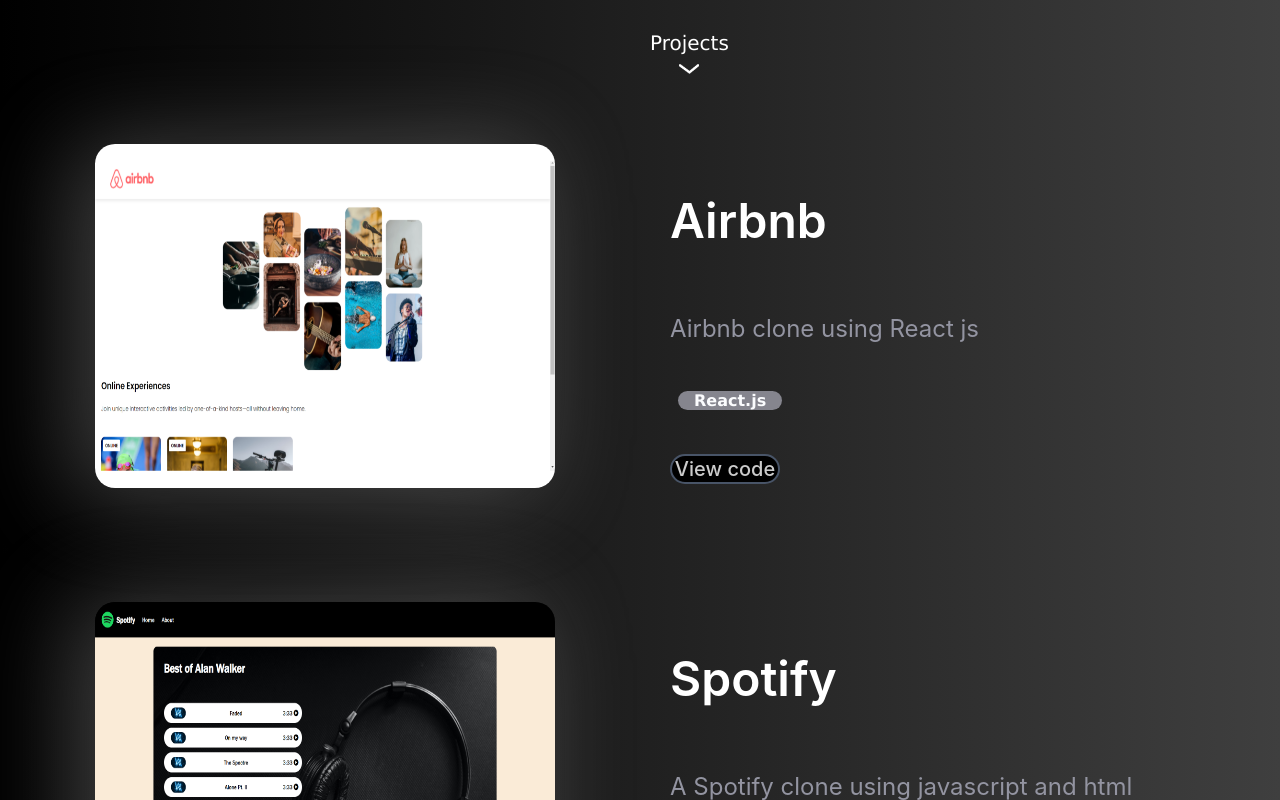
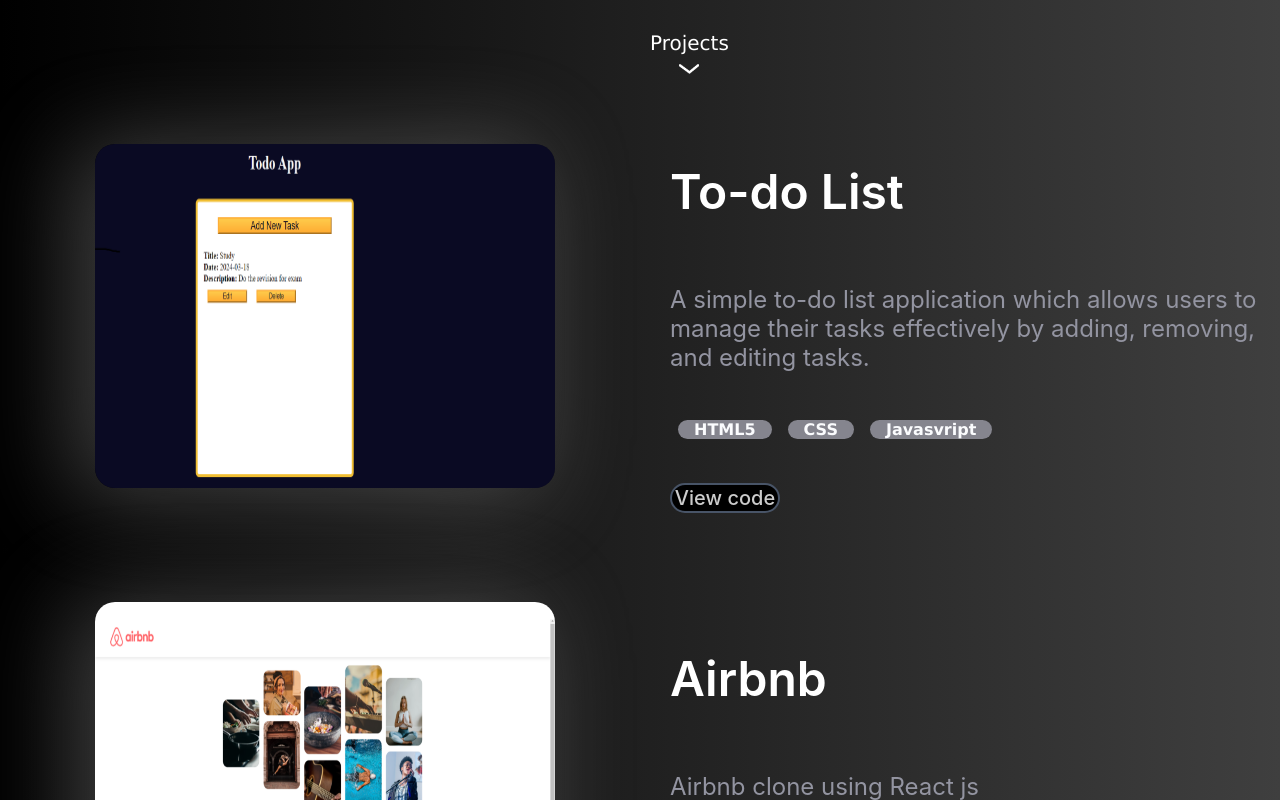
Before and after one commit to ameys28/Portfolio-website, a React (Create React App) app: page / in a window 1280 px wide. Shown: the part 600-1400 px from the top of the page. Built offline with nearby package versions, Linux system fonts and the light colour scheme.

Commit message:
Added to-do list application

```diff
--- a/src/projectdata.js
+++ b/src/projectdata.js
@@ -1,5 +1,14 @@
 
 export default [
+  {
+    name: "To-do List",
+    description:
+      "A simple to-do list application which allows users to manage their tasks effectively by adding, removing, and editing tasks.",
+    image: "./images/to-do-list.png",
+    website: "https://ameys28.github.io/To-do-list/",
+    github: "https://github.com/ameys28/To-do-list.git",
+    tools: ["HTML5", "CSS", "Javasvript"],
+  },
   {
     name: "Airbnb",
     description:
```
Also changed, not shown: public/images/to-do-list.png (added).
